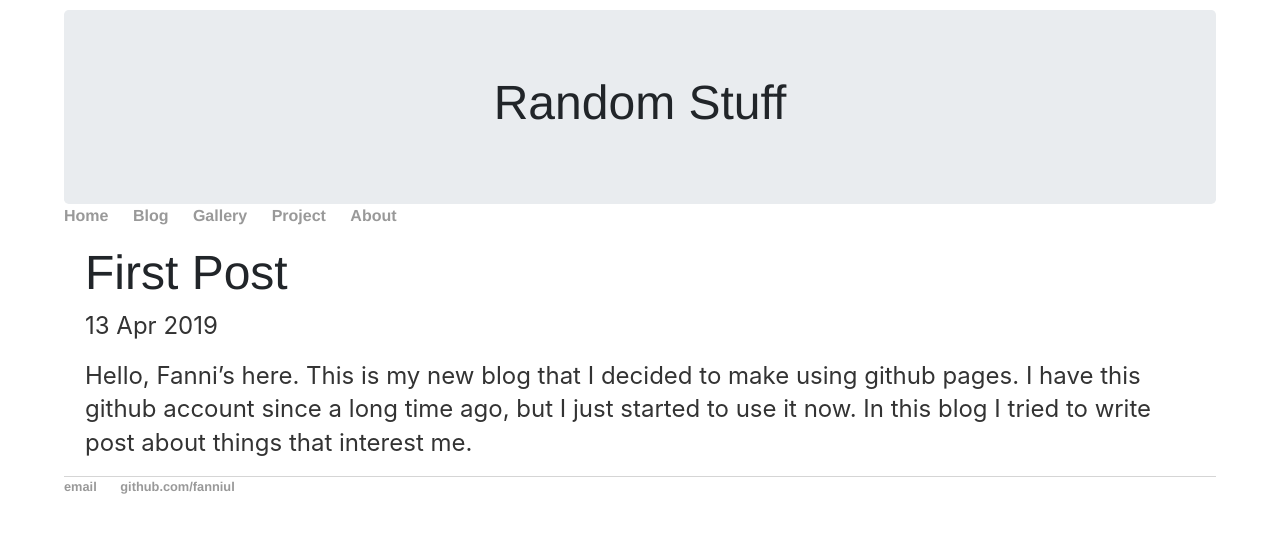
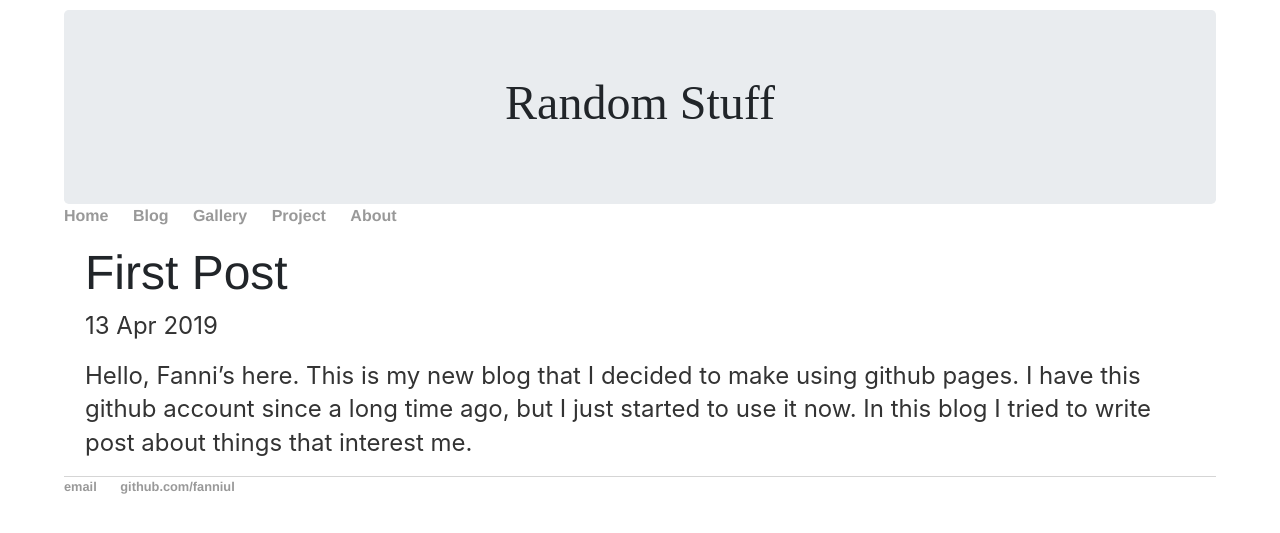
Before and after one commit to fanniul/fanniul.github.io, a Jekyll site: the page built from _posts/2019-04-13-first-post.md, in a window 1280 px wide. Shown: the top 533 px of the page. Built offline with Jekyll 4.4.1, drawn with Linux system fonts in a browser that asks for light colours; some web fonts are replaced.

Commit message:
Update default.html

```diff
--- a/_layouts/default.html
+++ b/_layouts/default.html
@@ -11,8 +11,8 @@
 		</head>
 		<body>
 			<!-- Header -->
-			<div class="jumbotron text-center" style="margin-bottom:0;font-family: Sophia;">
-			  <h1>Random Stuff</h1>
+			<div class="jumbotron text-center" style="margin-bottom:0;">
+			  <h1 style="font-family: Sophia;" >Random Stuff</h1>
 			</div>
 			<nav>
 	    		<ul>
```
